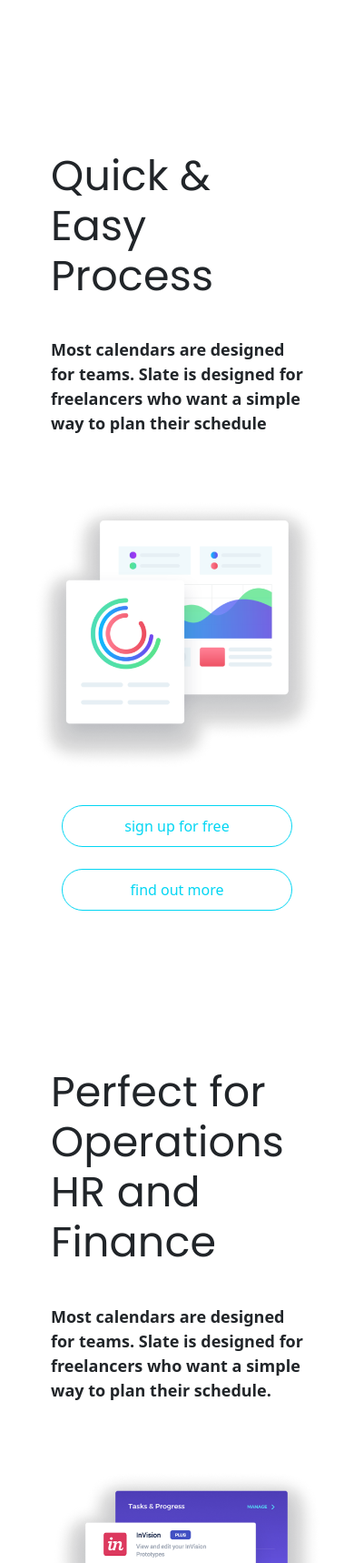
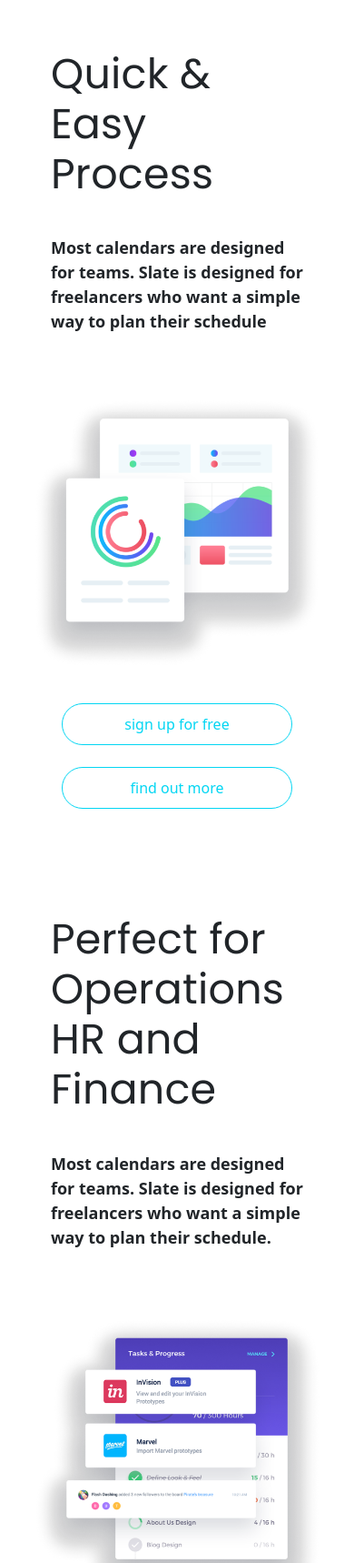
Before and after one commit to mahita098/Landing-page-test, a website: page index.html in a window 390 px wide. Shown: the part 2500-4218 px from the top of the page at 91% size. Drawn offline with nearby package versions, Linux system fonts and the light colour scheme.

Commit message:
responsiveness adjustments

```diff
--- a/index.html
+++ b/index.html
@@ -106,7 +106,7 @@
         </div>
       </div>
 
-      <div class="section-2 mt-13">
+      <div class="section-2 mt-lg-13 mt-7">
         <div class="card border-0">
           <div class="row">
             <div class="section-card-body">
@@ -130,7 +130,7 @@
           </div>
         </div>
       </div>
-      <div class="section-3 mt-11">
+      <div class="section-3 mt-lg-11 mt-6">
         <div class="card  border-0">
           <div class="row">
             <div class="section-card-body">
@@ -153,7 +153,7 @@
           </div>
         </div>
       </div>
-      <div class="section-4 mt-11">
+      <div class="section-4 mt-lg-11 mt-6">
         <div class="card px-2 border-0">
           <div class="row">
             <div class="section4-card-body">
```
